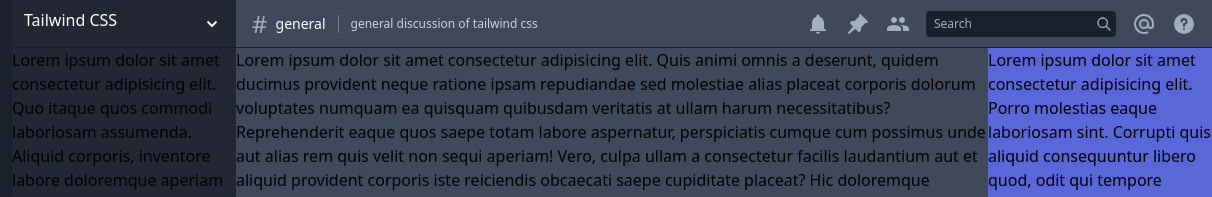
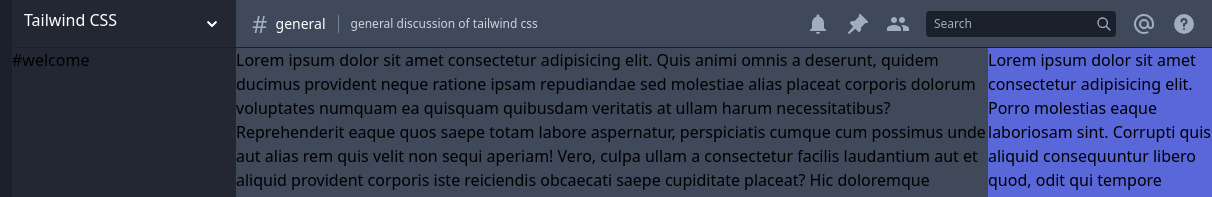
Before and after one commit to rsfyi/tailwindcss-gatsby-discord, a Gatsby site: page / in a window 1280 px wide. Shown: the top 197 px of the page, 68-1280 px from the left. Built offline with nearby package versions, Linux system fonts and the light colour scheme; Gatsby itself is replaced by a stand-in of ours.

```diff
--- a/src/components/HashtagSidebar.tsx
+++ b/src/components/HashtagSidebar.tsx
@@ -4,39 +4,14 @@ export const HashtagSidebar = () => {
   return (
     <div className="bg-gray-800 w-56 flex-none flex flex-col justify-between">
       <div className="overflow-y-auto">
-        Lorem ipsum dolor sit amet consectetur adipisicing elit. Quo itaque quos
-        commodi laboriosam assumenda. Aliquid corporis, inventore labore
-        doloremque aperiam enim, commodi ab saepe hic totam blanditiis dolorum
-        fugit nobis quis ex quas magni molestiae. Consectetur illum consequuntur
-        ex et velit, quam fugiat voluptatum blanditiis accusantium placeat.
-        Reiciendis, laborum dolor. Doloremque, non? Laudantium odit error unde
-        maiores odio consectetur. Quis dolor alias enim consectetur ipsum nulla
-        laborum eligendi neque harum cum corporis, facilis ipsa reiciendis, eius
-        quisquam distinctio? Repellat quos pariatur provident, culpa veritatis
-        vel nemo sapiente ipsam labore excepturi iste! Similique dolorem
-        reprehenderit architecto, laboriosam quas placeat excepturi in assumenda
-        tenetur aliquid enim a error cupiditate debitis id! Inventore eum fugit
-        laudantium consequatur, delectus praesentium omnis deserunt fuga ad quae
-        vero itaque quod ex at quam, beatae impedit dignissimos voluptas iure
-        repudiandae sed dolores, non voluptatum! Fuga eum facilis, repudiandae
-        dolore tempora ipsa sunt minima sapiente beatae dignissimos et dolores
-        consequatur necessitatibus facere amet modi labore omnis totam impedit.
-        Dignissimos iusto rerum harum eaque, cupiditate illum neque sapiente
-        commodi. Iusto earum debitis, dolore voluptates commodi explicabo,
-        excepturi hic ea voluptatem asperiores neque odit fugiat nisi adipisci.
-        Numquam hic recusandae quia atque dolorum. A voluptatem eos numquam,
-        cumque doloribus nihil incidunt. Consectetur nam accusantium doloribus
-        nostrum officiis! Dicta quaerat eaque qui perferendis tempora earum
-        corrupti ex? Illo neque ab, dolore quaerat facere, voluptatibus, eveniet
-        voluptas sed quibusdam vel repellat hic exercitationem quasi
-        consequuntur excepturi! Quia tempore quas dicta, aliquam quae, ratione
-        ullam sunt dolores accusamus eos necessitatibus quis excepturi
-        reiciendis culpa libero, delectus nemo voluptate ab deleniti ut.
-        Voluptatibus dolores nisi molestiae obcaecati veritatis ullam aspernatur
-        eaque! Rem error blanditiis at nobis modi cumque recusandae autem
-        asperiores quasi consequatur tenetur voluptatem natus praesentium, iusto
-        fuga dolorum ullam totam ratione maxime voluptatibus eaque distinctio
-        quibusdam? Veniam id culpa explicabo aut hic.
+        <ul>
+          <li>
+            <a href="#">
+              <span>#</span>
+              <span>welcome</span>
+            </a>
+          </li>
+        </ul>
       </div>
       <div className="bg-gray-600">bottom</div>
     </div>
```
